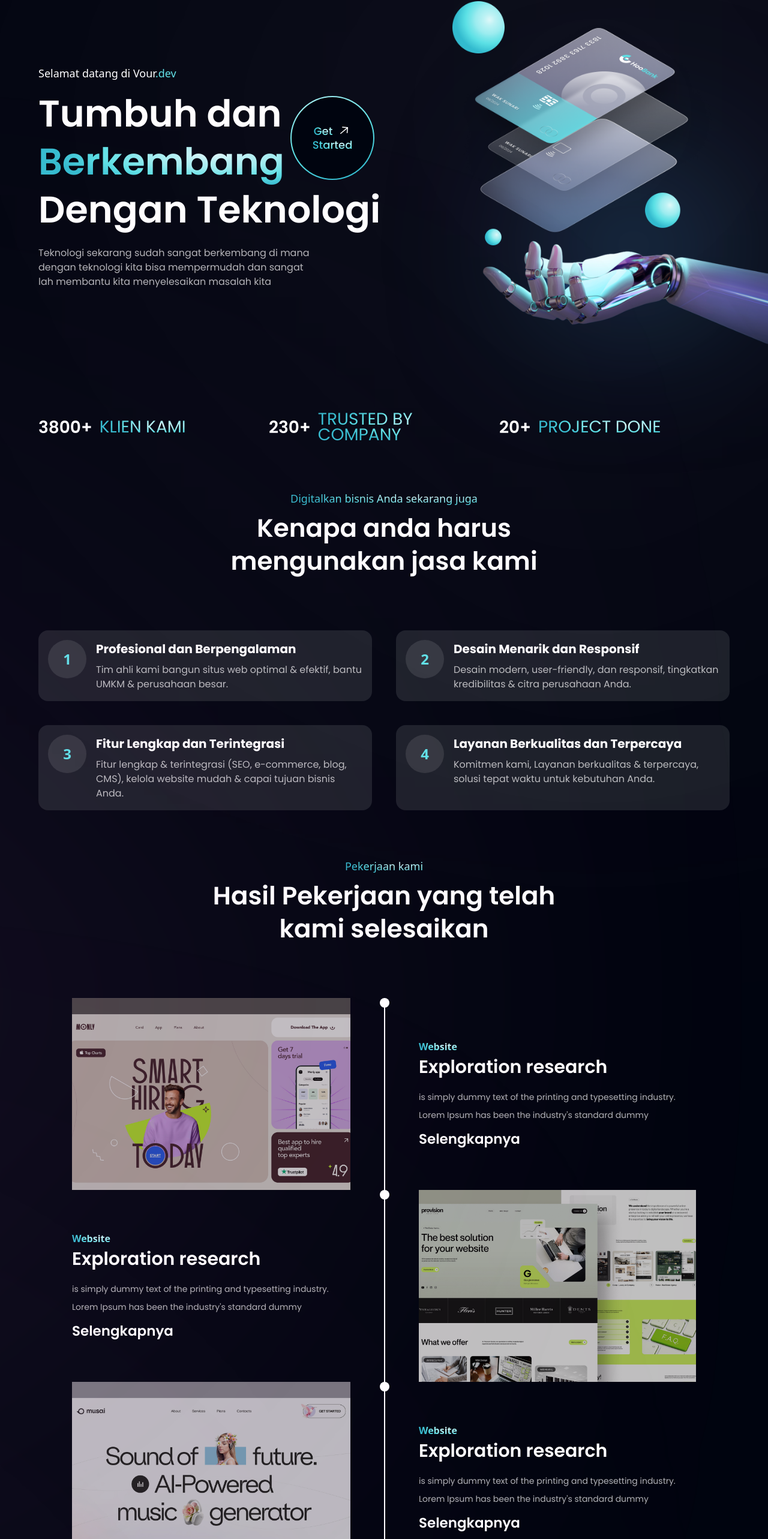
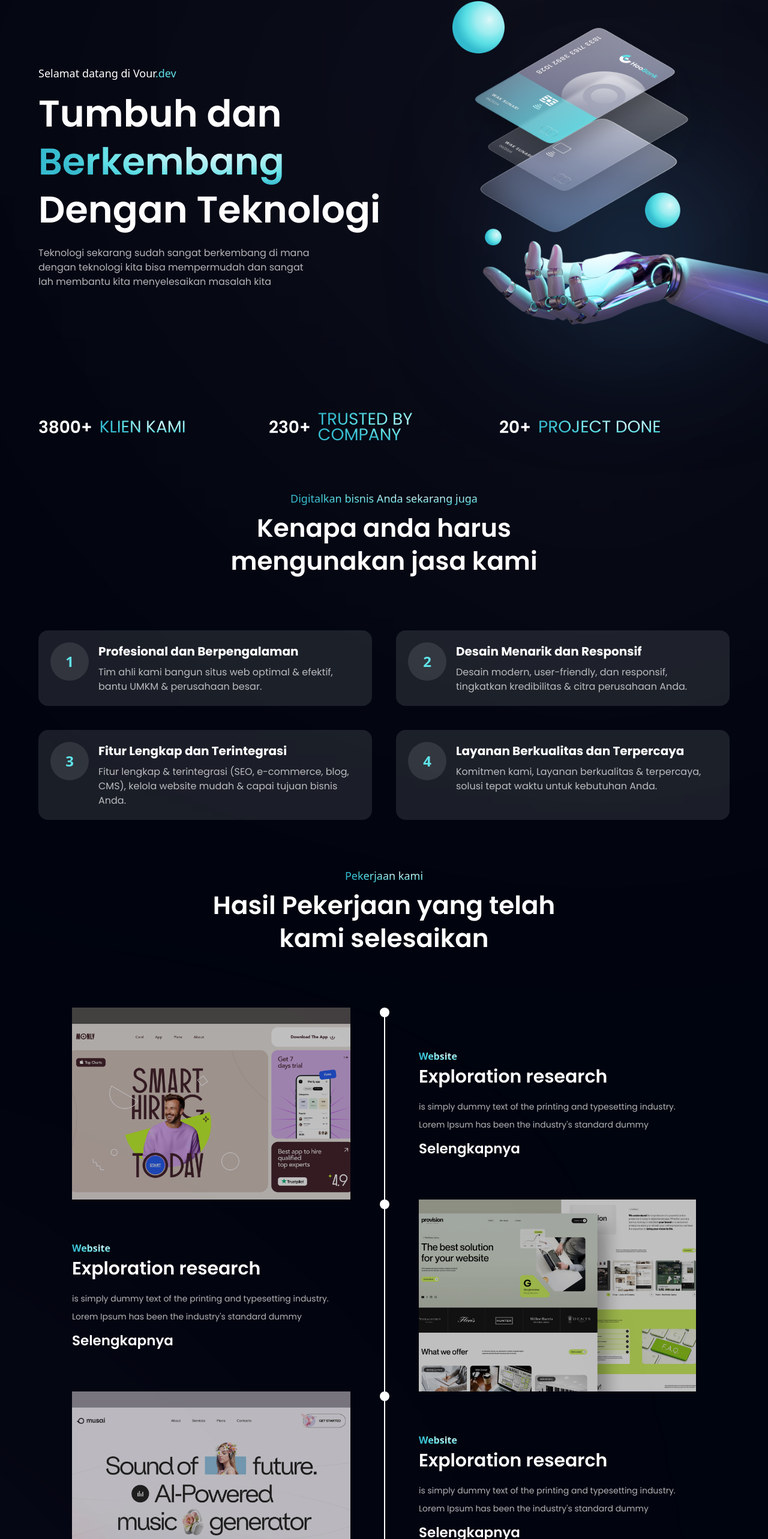
Before and after one commit to ZoD3V/vour.dev, a React (Vite) app: page / in a window 1280 px wide. Shown: the part 153-2719 px from the top of the page at 60% size. Built offline with nearby package versions, Linux system fonts and the light colour scheme.

Commit message:
third commit

```diff
--- a/src/components/Billing.jsx
+++ b/src/components/Billing.jsx
@@ -13,10 +13,10 @@ const Billing = () => {
       initial="hidden"
       whileInView="show"
       viewport={{ once: true, amount: 0.25 }}
-      className={`${styles.flexCenter} flex-col sm:mb-32 mb-6 mt-20 gap-2 relative z-[5]`}
+      className={`${styles.flexCenter} flex-col mb-32 mt-20 gap-2 relative z-[5]`}
     >
       {/* gradient start */}
-      <div className="absolute z-[3] -left-1/2 top-0 w-[40%] h-[40%] rounded-full pink__gradient" />
+      <div className="hidden lg:absolute z-[3] -left-1/2 top-0 w-[40%] h-[40%] rounded-full pink__gradient" />
       {/* gradient end */}
       <TypingText title="Pekerjaan kami" />
       <motion.h1
--- a/src/components/Business.jsx
+++ b/src/components/Business.jsx
@@ -27,7 +27,7 @@ const Business = () => {
         {features.map((item, index) => (
           <div
             key={item.id}
-            className={`flex-1 flex justify-start items-start flex-row bg-card rounded-[16px] w-full p-3 lg:p-4 gap-4`}
+            className={`flex-1 flex justify-start items-start flex-row bg-card rounded-[16px] w-full p-5 gap-4`}
           >
             <div className="w-12 h-12 text-lg sm:text-xl md:text-2xl sm:w-14 sm:h-14 lg:w-16 lg:h-16 flex-shrink-0 rounded-full font-bold text-secBlue bg-card flex items-center justify-center">
               {index + 1}
--- a/src/components/CardDeal.jsx
+++ b/src/components/CardDeal.jsx
@@ -10,7 +10,7 @@ const CardDeal = () => {
       initial="hidden"
       whileInView="show"
       viewport={{ once: true, amount: 0.25 }}
-      className={`${styles.flexCenter} flex-col sm:mb-28 mb-6 mt-24 gap-2 relative z-[5]`}
+      className={`${styles.flexCenter} hidden md:block flex-col md:mb-28 mb-6 mt-24 gap-2 relative z-[5]`}
     >
       <motion.div
       variants={fadeIn("up", "tween", 0.2, 1)}
--- a/src/components/Hero.jsx
+++ b/src/components/Hero.jsx
@@ -36,9 +36,9 @@ const Hero = () => {
           <span className="text-gradient">Berkembang
           </span> {" "}
           </motion.h1>
-          <div className="ss:flex hidden md:mr-4 mr-0">
+          {/* <div className="ss:flex hidden md:mr-4 mr-0">
           <GetStarted/>
-          </div>
+          </div> */}
         </div>
 
         <motion.h1
@@ -71,10 +71,10 @@ const Hero = () => {
         {/* gradient end */}
       </motion.div>
 
-      <motion.div
+      {/* <motion.div
       className={`ss:hidden ${styles.flexCenter}`}>
         <GetStarted />
-      </motion.div>
+      </motion.div>    */}
     </section>
   );
 };
```
